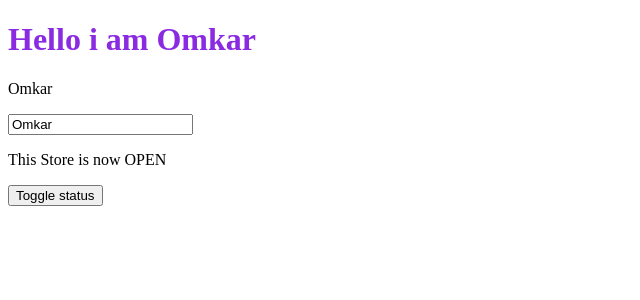
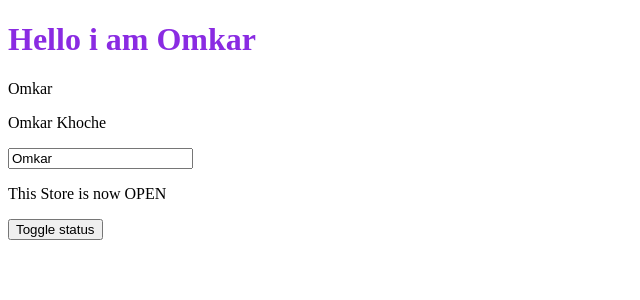
Before and after one commit to omkarkhoche3448/Svelte, a SvelteKit app: page / in a window 1280 px wide. Shown: the top 300 px of the page, without its empty margins (0-640 px from the left). Built offline with nearby package versions, Linux system fonts and the light colour scheme.

Commit message:
derived Runes

```diff
--- a/src/routes/+page.svelte
+++ b/src/routes/+page.svelte
@@ -6,6 +6,8 @@
 	let name = $state('Omkar');
 	let status = $state('OPEN');
 
+	let full_name = $derived(name + ' ' + 'Khoche');
+
 	function buttonClickHandler() {
 		status = status === 'OPEN' ? 'CLOSE' : 'OPEN';
 	}
@@ -13,6 +15,8 @@
 
 <Header prop={name} />
 
+<p>{full_name}</p>
+
 <input type="text" bind:value={name} />
 
 <p>This Store is now {status}</p>
```
